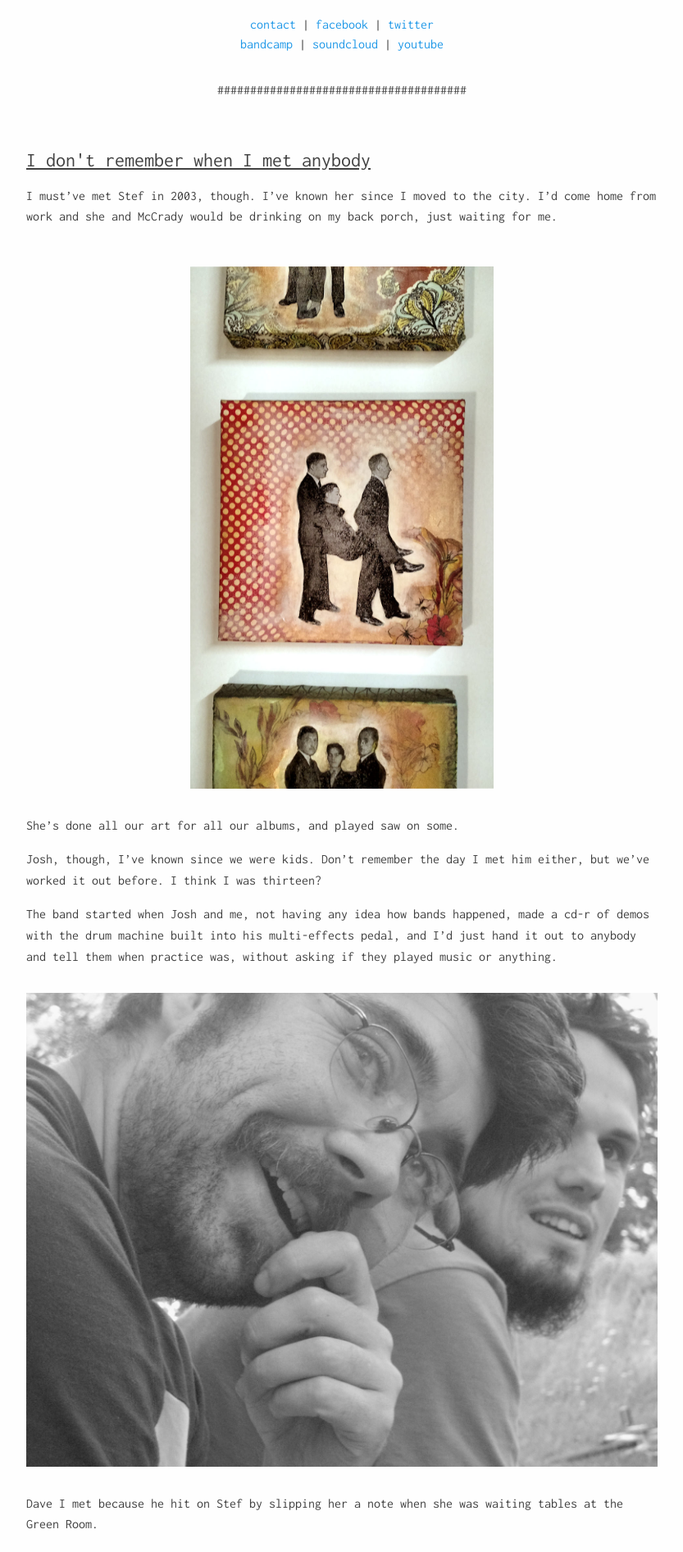
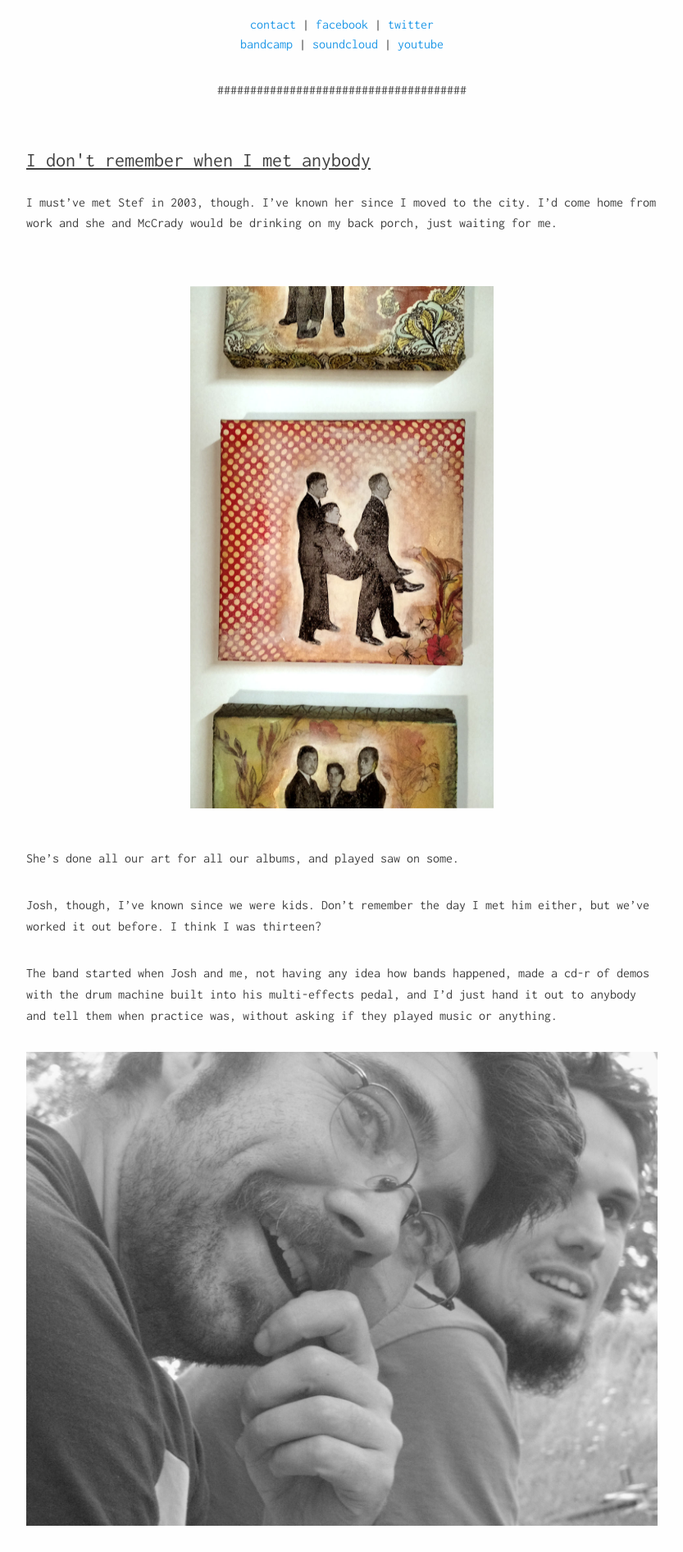
Before and after one commit to entire-cities/entirecities.ca, a Jekyll site: the page built from index.html, in a window 1280 px wide. Shown: the part 739-2632 px from the top of the page at 82% size, without its empty margins (223-1056 px from the left). Built offline with Jekyll 4.4.1, drawn with Linux system fonts in a browser that asks for light colours; Markdown is read by kramdown in place of the engine named in the settings.

Commit message:
readme, post spacing
added margins to post p tags, added items to read

```diff
--- a/css/main.css
+++ b/css/main.css
@@ -29,6 +29,9 @@ body {
   text-align: center;
   padding-bottom: 2rem;
 }
+.post-row p{
+  margin:1rem 0 2rem;
+}
 .post-row img{
   margin: 2rem auto;
   display: block;
```
Also changed, not shown: README.md, 2 other files.
